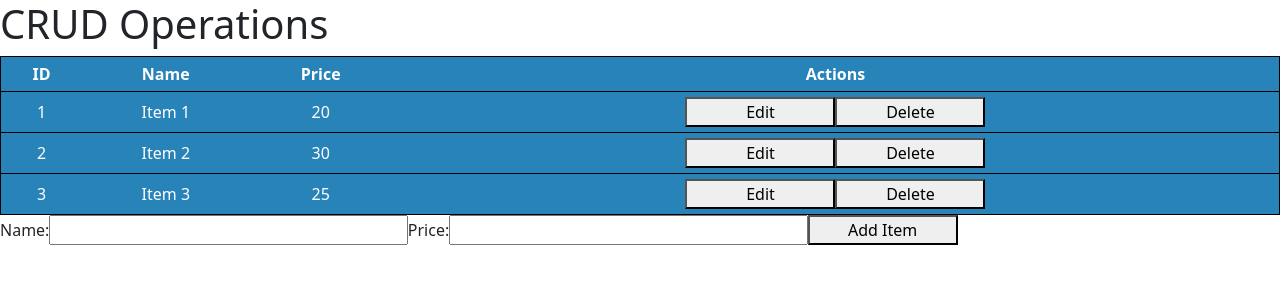
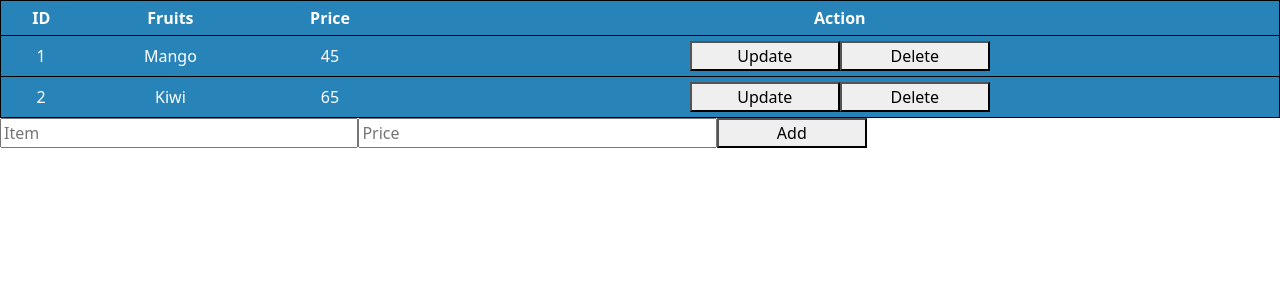
Before and after one commit to Sadhiq786/React_JS, a React (Create React App) app: page / in a window 1280 px wide. Shown: the top 300 px of the page. Built offline with nearby package versions, Linux system fonts and the light colour scheme.

Commit message:
Mar-07 updated

```diff
--- a/src/App.js
+++ b/src/App.js
@@ -1,4 +1,5 @@
 import Table from "./Components/CRUDOperations/Table";
+import CRUDTask from "./Components/Hooks/useReducer/CRUD";
 import CrudOperations from "./Components/Hooks/useReducer/CRUD-Operations";
 import CrudTable from "./Components/Hooks/useReducer/CRUD-Operations";
 import Spinner from "./Components/spinners/spinner";
@@ -9,7 +10,8 @@ function App() {
   return (
     <div>
       {/* <NavigationStack/> */}
-      <CrudOperations/>
+      {/* <CrudOperations/> */}
+      <CRUDTask/>
 
     </div>
   );
--- a/src/Components/Hooks/useReducer/CRUD-Operations.js
+++ b/src/Components/Hooks/useReducer/CRUD-Operations.js
@@ -1,116 +1,142 @@
-import React, { useReducer, useState } from "react";
+import { useReducer, useState } from "react";
 
-const initialState = {
-  items: [
-    { id: 1, name: "Item 1", price: 20 },
-    { id: 2, name: "Item 2", price: 30 },
-    { id: 3, name: "Item 3", price: 25 },
-  ],
+
+const initialState={
+  Fruits: [
+    {id: 1, name: "Mango", price: 50},
+    {id: 2, name: "Kiwi", price: 60},
+    {id: 3, name: "Orange", price: 70},
+  ]
+}
+
+function reducer(state, action)
+{
+  switch(action.type)
+  {
+    case "ADD_FRUITS":
+      return{
+        Fruits: [...state.Fruits, action.payload],
       };
-
-function reducer(state, action) {
-  switch (action.type) {
-    case "ADD_ITEM":
-      return {
-        items: [...state.items, action.payload],
-      };
-    case "REMOVE_ITEM":
-      return {
-        items: state.items.filter((item) => item.id !== action.payload),
-      };
-    case "UPDATE_ITEM":
-      return {
-        items: state.items.map((item) =>
-          item.id === action.payload.id ? action.payload : item
-        ),
-      };
+    case "DELETE_FRUITS":
+      return{
+        Fruits: [...state.Fruits.filter((items)=>items.id!==action.payload)]
+      }
+    case  "UPDATE_FRUITS":
+      return{
+        Fruits: state.Fruits.map((item)=>
+        item.id==action.payload.id ? action.payload: item),
+      }
     default:
       return state;
   }
 }
 
-const CrudOperations = () => {
-  const [state, dispatch] = useReducer(reducer, initialState);
-  const [formData, setFormData] = useState({ id: null, name: "", price: "" });
+const CrudOperation = ()=>{
 
-  const handleAddItem = () => {
-    if (formData.name && formData.price) {
+  const [state, dispatch]=useReducer(reducer, initialState)
+  const [formData, setFormData]=useState({
+    id: null,
+    name:"",
+    price: ""
+  })
+
+  const handleEdit=(item)=>{
+    setFormData(item)
+  }
+
+  const handleDelete=(id)=>{
     dispatch({
-        type: "ADD_ITEM",
-        payload: { id: Date.now(), ...formData },
+      type: "DELETE_FRUITS",
+      payload: id,
+    })
+  }
+
+  // inputtags
+  const handleAddFruits=()=>{
+    if(formData.name && formData.price)
+    {
+      dispatch({
+        type:"ADD_FRUITS",
+        payload:{
+          id:state.Fruits.length + 1,
+          name: formData.name,
+          price: formData.price,
+        }
       });
-      setFormData({ id: null, name: "", price: "" });
+      setFormData({
+        id:null,
+        name: "",
+        price: ""
+      })
+    }
+  }
+
+
+  const handleUpdateFruits=()=>{
+    if(formData.id!==null){
+      dispatch({
+        type: "UPDATE_FRUITS",
+        payload: formData,
+      });
+      setFormData({
+        id:null,
+        name:"",
+        price:""
+      })
     }
   };
 
-  const handleRemoveItem = (id) => {
-    dispatch({
-      type: "REMOVE_ITEM",
-      payload: id,
-    });
-  };
 
-  const handleEditItem = (item) => {
-    setFormData(item);
-  };
-
-  const handleUpdateItem = () => {
-    if (formData.id !== null) {
-      dispatch({
-        type: "UPDATE_ITEM",
-        payload: formData,
-      });
-      setFormData({ id: null, name: "", price: "" });
-    }
-  };
-
-  return (
-    <div>
-      <h1>CRUD Operations</h1>
+  return(
+    <>
     <table>
-        <thead>
       <tr>
         <th>ID</th>
-            <th>Name</th>
+        <th>Fruits</th>
         <th>Price</th>
         <th>Actions</th>
       </tr>
-        </thead>
-        <tbody>
-          {state.items.map((item) => (
-            <tr key={item.id}>
-              <td>{item.id}</td>
-              <td>{item.name}</td>
-              <td>{item.price}</td>
+
+      {
+        state.Fruits.map((eachFruit)=>{
+          return(
+            <tr key={eachFruit.id}>
+              <td>{eachFruit.id}</td>
+              <td>{eachFruit.name}</td>
+              <td>{eachFruit.price}</td>
               <td>
-                <button onClick={() => handleEditItem(item)}>Edit</button>
-                <button onClick={() => handleRemoveItem(item.id)}>Delete</button>
+                <button onClick={()=>handleEdit(eachFruit)}>Update</button>
+                <button onClick={()=>handleDelete(eachFruit.id)}>Delete</button>
               </td>
             </tr>
-          ))}
-        </tbody>
+          )
+        })
+      }
     </table>
+
     <div>
       <label>Name:</label>
-        <input
-          type="text"
+      <input type="text"
        value={formData.name}
-          onChange={(e) => setFormData({ ...formData, name: e.target.value })}
-        />
+       onChange={(e)=>setFormData({...formData, name: e.target.value})}
+       ></input>
+
        <label>Price:</label>
        <input
        type="text"
        value={formData.price}
-          onChange={(e) => setFormData({ ...formData, price: e.target.value })}
-        />
-        {formData.id === null ? (
-          <button onClick={handleAddItem}>Add Item</button>
-        ) : (
-          <button onClick={handleUpdateItem}>Update Item</button>
-        )}
+       onChange={(e)=>setFormData({...formData, price: e.target.value})}
+       ></input>
+
+       {
+        formData.id == null
+        ?
+        <button onClick={handleAddFruits}>Add Fruits</button>
+        :
+        <button onClick={handleUpdateFruits}>Update</button>
+       }
     </div>
-    </div>
-  );
-};
-
-export default CrudOperations;
+    </>
+  )
+}
+export default CrudOperation;
--- /dev/null
+++ b/src/Components/Hooks/useReducer/CRUD.js
@@ -0,0 +1,129 @@
+import { useReducer, useState } from "react";
+
+
+const initialState=[
+    {
+        id: 1,
+        name: "Mango",
+        price: 45
+    },
+    {
+        id:2,
+        name:"Kiwi",
+        price: 65
+    }
+]
+
+function reducer(state, action){
+    switch(action.type)
+    {
+        case "ADD_FRUIT":
+            return [...state, action.Fruits];
+        case "DELETE_FRUIT":
+            return  state.filter((fruit)=> fruit.id !== action.id);
+        case "UPDATE_FRUIT":
+            return state.map((fruit)=>
+                fruit.id===action.id ? action.updatedFruit : fruit
+            )
+        default:
+            return state;
+    }
+}
+
+
+const CRUDTask = ()=>{
+
+    const[currentState, dispatch]=useReducer(reducer, initialState)
+    const[updatedFruit, setUpdateFruit] = useState(null)
+
+    const handleUpdate=(id)=>{
+       const updatedFruit = currentState.find((fruits)=>fruits.id===id)
+       setUpdateFruit(updatedFruit)
+    }
+
+    const handleDelete=(id)=>{
+        dispatch(
+            {
+                type:"DELETE_FRUIT",
+                id: id,
+            }
+        )
+    }
+
+
+    const handleSubmit = (event)=>{
+        event.preventDefault();
+        let name = event.target[0].value;
+        let price = event.target[1].value;
+
+        if(updatedFruit)
+        {
+            dispatch({
+                type:"UPDATE_FRUIT",
+                id: updatedFruit.id,
+                updatedFruit: {
+                    ...updatedFruit,
+                    name : name,
+                    price : Number(price)
+                }
+            })
+            setUpdateFruit(null)
+        }
+        else
+        {
+            dispatch(
+                {
+                    type:"ADD_FRUIT",
+                    Fruits:{
+                        id: currentState.length + 1,
+                        name: name,
+                        price: Number(price)
+                    }
+
+
+                }
+            )
+        }
+        event.target.reset()
+    }
+
+
+
+    return(
+        <>
+        <table>
+            <tr>
+                <th>ID</th>
+                <th>Fruits</th>
+                <th>Price</th>
+                <th>Action</th>
+            </tr>
+
+            {
+                currentState.map((eachObject)=>{
+                    return(
+                        <tr key={eachObject.id}>
+                            <td>{eachObject.id}</td>
+                            <td>{eachObject.name}</td>
+                            <td>{eachObject.price}</td>
+                            <td>
+                                <button onClick={() => handleUpdate(eachObject.id)}>Update</button>
+                                <button onClick={()=>handleDelete(eachObject.id)}>Delete</button>
+                            </td>
+                        </tr>
+                    )
+                })
+            }
+        </table>
+
+        <div>
+            <form onSubmit={handleSubmit}>
+                <input type="text" placeholder="Item" defaultValue={updatedFruit ? updatedFruit.name : ""}></input>
+                <input type="text" placeholder="Price" defaultValue={updatedFruit ? updatedFruit.price : ""}></input>
+                <button  type='submit'>Add</button>
+            </form>
+        </div>
+        </>
+    )
+}
+export  default CRUDTask;
```
Lines whose indentation alone changed are shown as unchanged.
